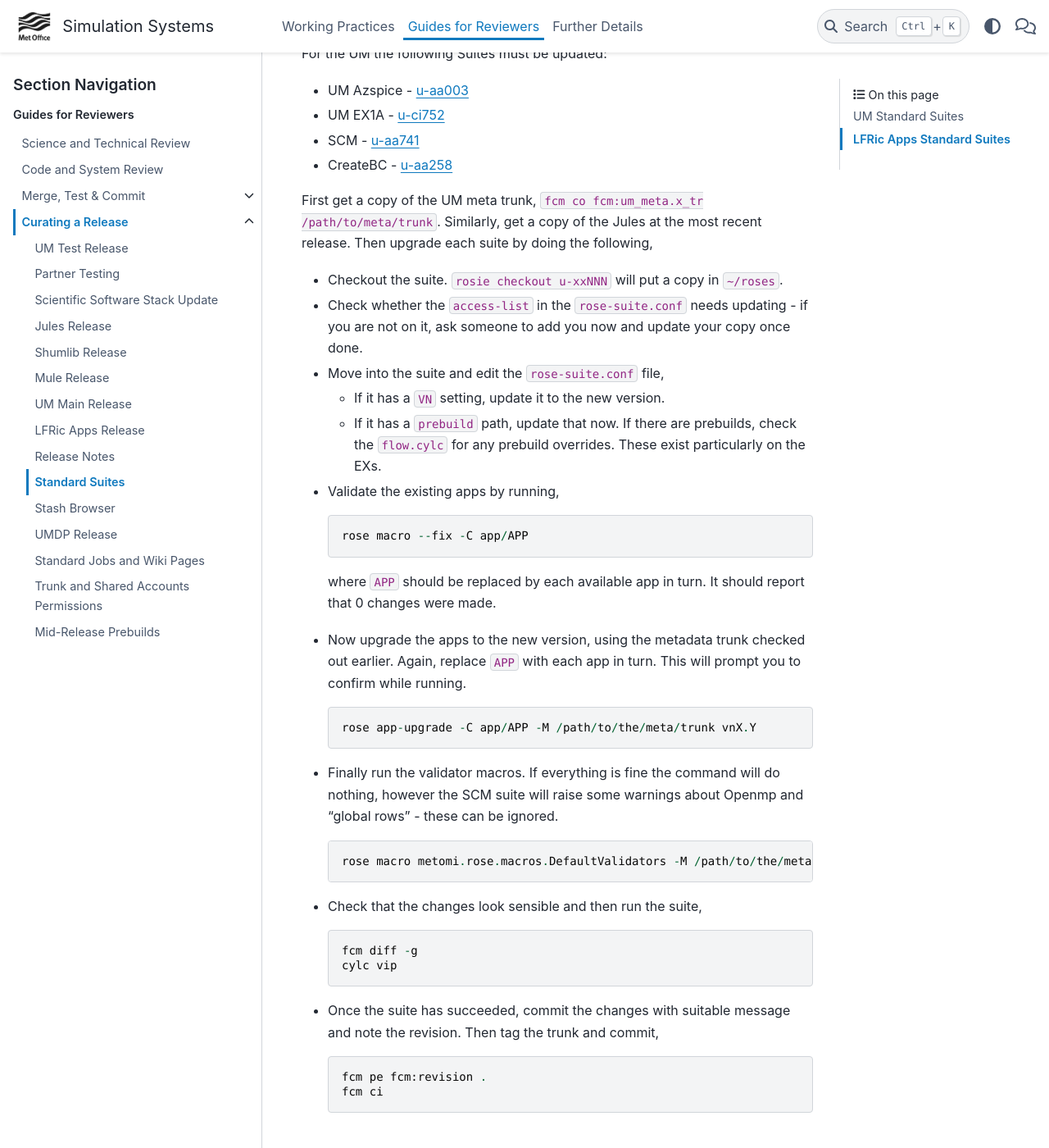
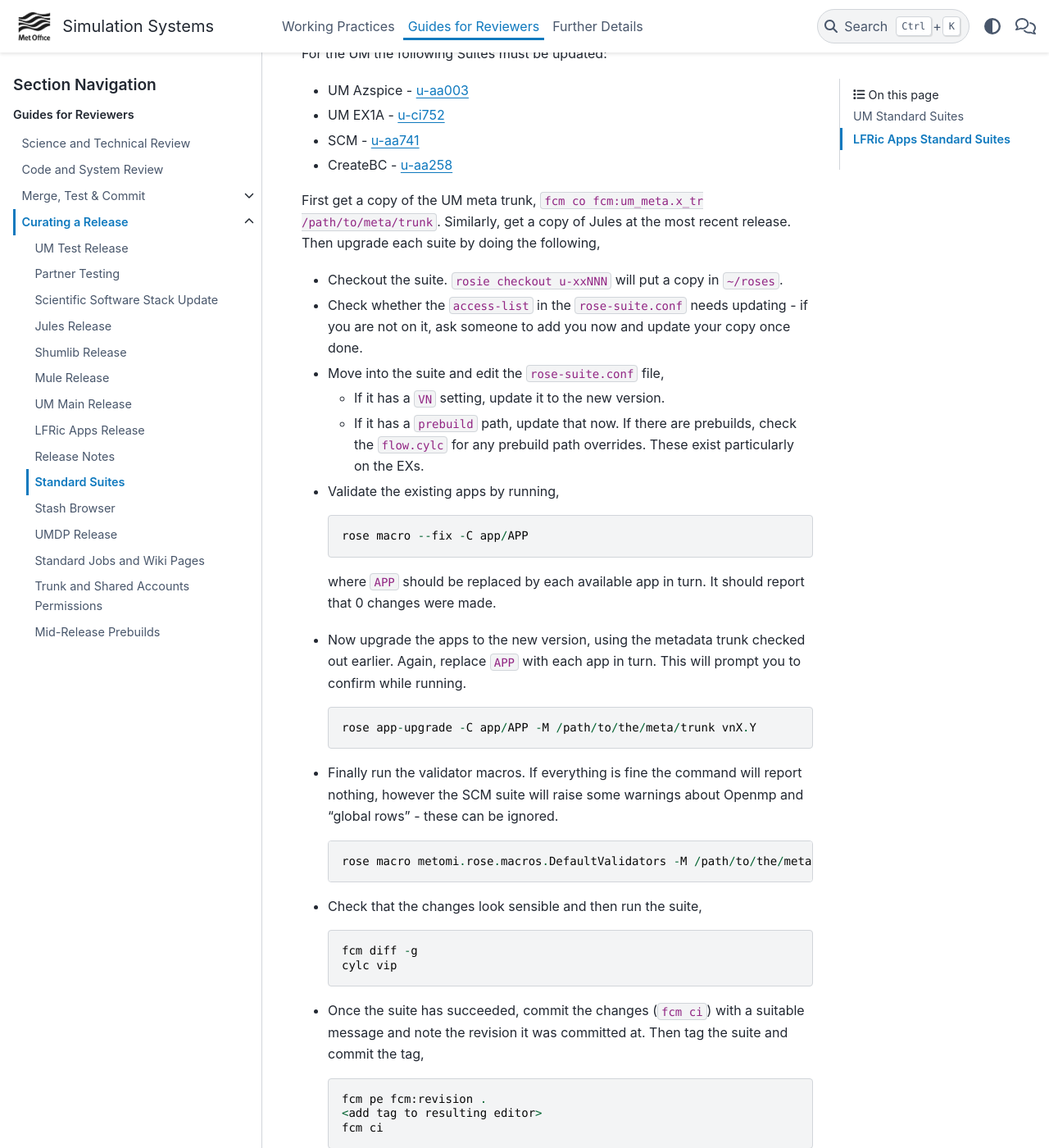
Before and after one commit to MetOffice/simulation-systems, a Sphinx documentation site: the page built from source/Reviewers/releases/standard_suites.rst, in a window 1280 px wide and 1400 px high, scrolled down 238 px. Shown: the whole window at 82% size. Built offline with Sphinx 7.4.7 and the PyData theme 0.15.4, drawn with Linux system fonts in a browser that asks for light colours; some of the changed text lies outside the part shown.

Commit message:
review comments

```diff
--- a/source/Reviewers/releases/partner_testing.rst
+++ b/source/Reviewers/releases/partner_testing.rst
@@ -16,4 +16,4 @@
 
 .. important::
 
-    Now is also a good time to ask for the Jules release notes. This is usually done by a member of the Jules community, so email them advising them of the likely release date. As the team for their details if unsure.
+    Now is also a good time to ask for the Jules release notes. This is usually done by a member of the Jules community, so email them advising them of the likely release date. Ask the team for their details if unsure.
--- a/source/Reviewers/releases/standard_suites.rst
+++ b/source/Reviewers/releases/standard_suites.rst
@@ -13,14 +13,14 @@
 * SCM - `u-aa741 <https://code.metoffice.gov.uk/trac/roses-u/browser/a/a/7/4/1/trunk>`_
 * CreateBC - `u-aa258 <https://code.metoffice.gov.uk/trac/roses-u/browser/a/a/2/5/8/trunk>`_
 
-First get a copy of the UM meta trunk, ``fcm co fcm:um_meta.x_tr /path/to/meta/trunk``. Similarly, get a copy of the Jules at the most recent release. Then upgrade each suite by doing the following,
+First get a copy of the UM meta trunk, ``fcm co fcm:um_meta.x_tr /path/to/meta/trunk``. Similarly, get a copy of Jules at the most recent release. Then upgrade each suite by doing the following,
 
 * Checkout the suite. ``rosie checkout u-xxNNN`` will put a copy in ``~/roses``.
 * Check whether the ``access-list`` in the ``rose-suite.conf`` needs updating - if you are not on it, ask someone to add you now and update your copy once done.
 * Move into the suite and edit the ``rose-suite.conf`` file,
 
   * If it has a ``VN`` setting, update it to the new version.
-  * If it has a ``prebuild`` path, update that now. If there are prebuilds, check the ``flow.cylc`` for any prebuild overrides. These exist particularly on the EXs.
+  * If it has a ``prebuild`` path, update that now. If there are prebuilds, check the ``flow.cylc`` for any prebuild path overrides. These exist particularly on the EXs.
 
 * Validate the existing apps by running,
 
@@ -35,7 +35,7 @@
 
     rose app-upgrade -C app/APP -M /path/to/the/meta/trunk vnX.Y
 
-* Finally run the validator macros. If everything is fine the command will do nothing, however the SCM suite will raise some warnings about Openmp and "global rows" - these can be ignored.
+* Finally run the validator macros. If everything is fine the command will report nothing, however the SCM suite will raise some warnings about Openmp and "global rows" - these can be ignored.
 
   .. code-block::
 
@@ -48,11 +48,14 @@
     fcm diff -g
     cylc vip
 
-* Once the suite has succeeded, commit the changes with suitable message and note the revision. Then tag the trunk and commit,
+.. _suite_commit:
+
+* Once the suite has succeeded, commit the changes (``fcm ci``) with a suitable message and note the revision it was committed at. Then tag the suite and commit the tag,
 
   .. code-block::
 
     fcm pe fcm:revision .
+    <add tag to resulting editor>
     fcm ci
 
 
@@ -89,5 +92,4 @@
     * The lfric software stack moves more quickly than the UM, so it is more likely these have changed.
 
 * Test - ``cylc vip``
-* Commit - ``fcm ci``
-* Tag - ``fcm pe fcm:revision .`` and then commit the tag
+* :ref:`Commit and Tag <suite_commit>` the suite once the test suite has succeeded.
```
